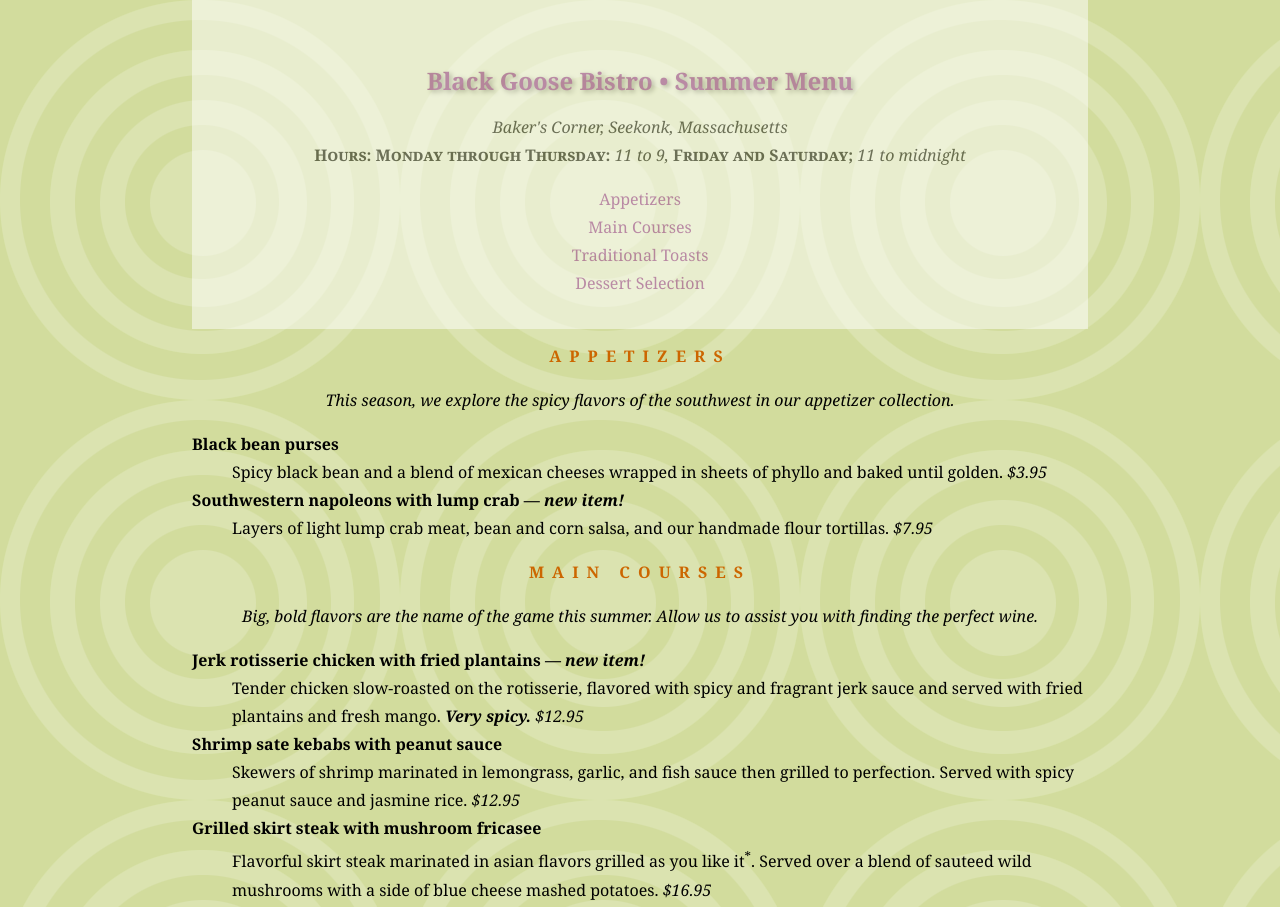
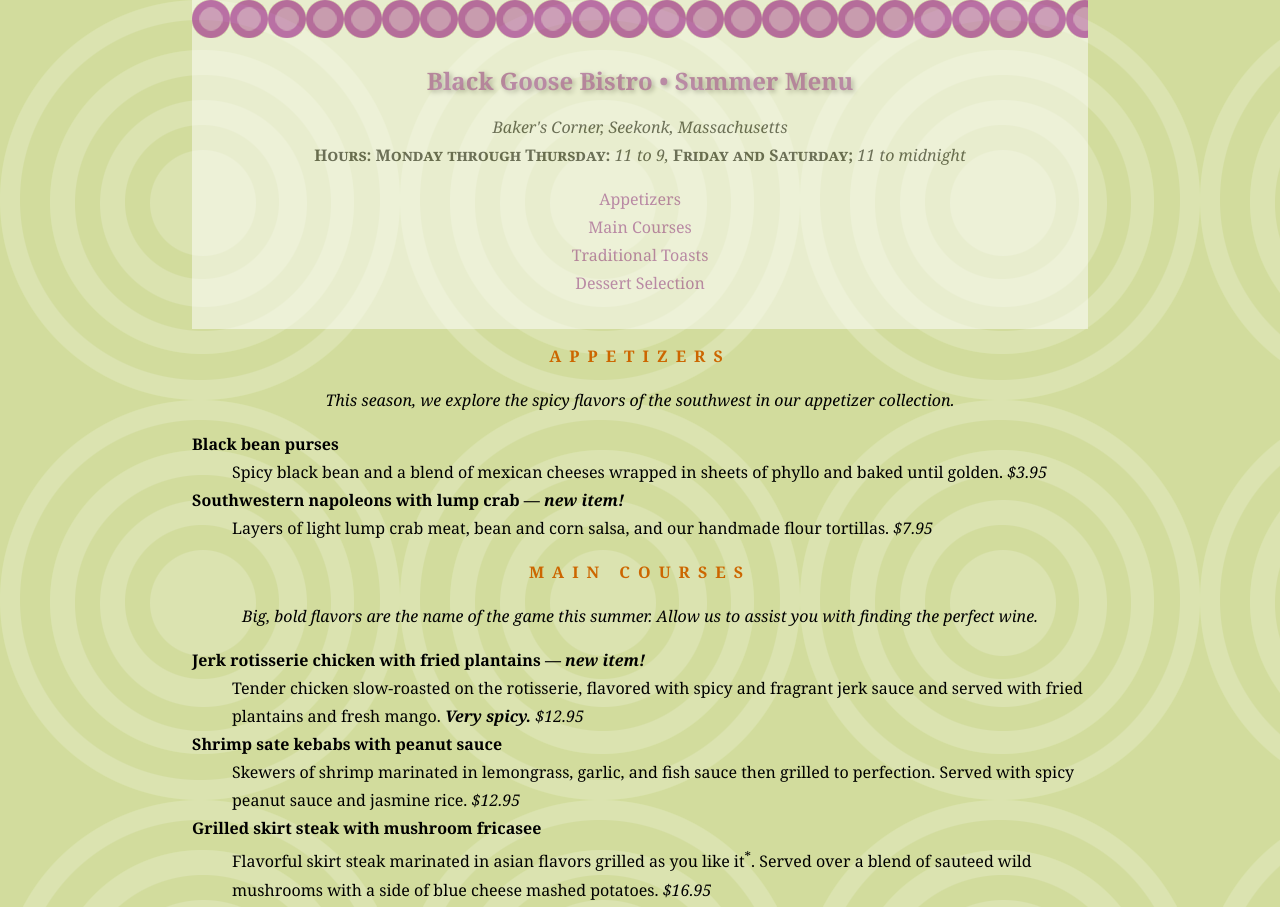
Before and after one commit to daverivas/learning-web-design, a plain HTML site: page bistro/bistro.html in a window 1280 px wide. Shown: the top 907 px of the page. Drawn offline with Linux system fonts and the light colour scheme; a web font is replaced by a local one.

Commit message:
completed exercise 13-3

```diff
--- a/bistro/bistro.html
+++ b/bistro/bistro.html
@@ -19,6 +19,8 @@ body {
   padding: 3em 1em 2em 1em;
   text-align: center;
   background-color: #fff; opacity: .5;
+  background-image: url(images/purpledot.png);
+  background-repeat: repeat-x;
 }
 
 a:link {
```
